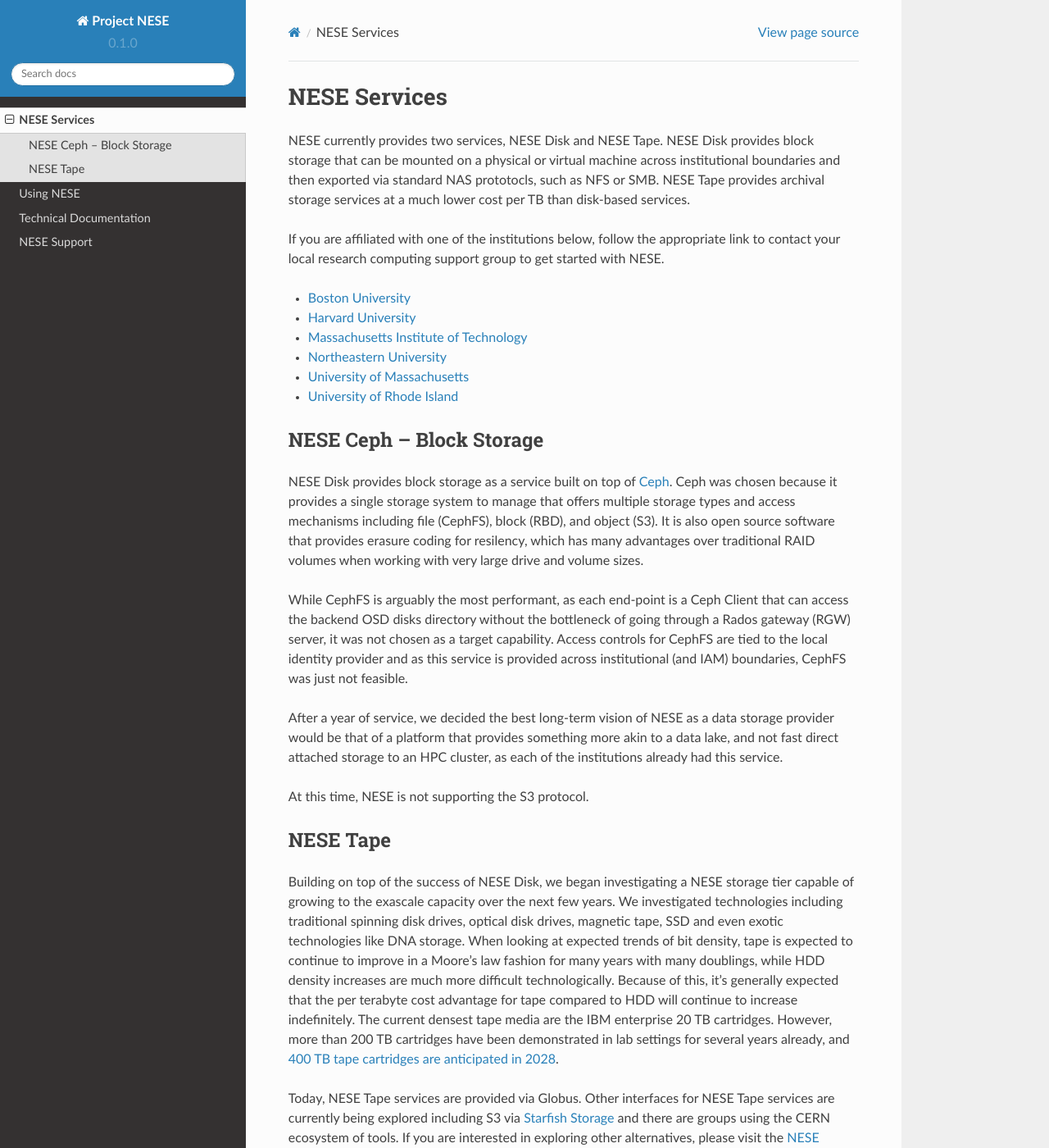
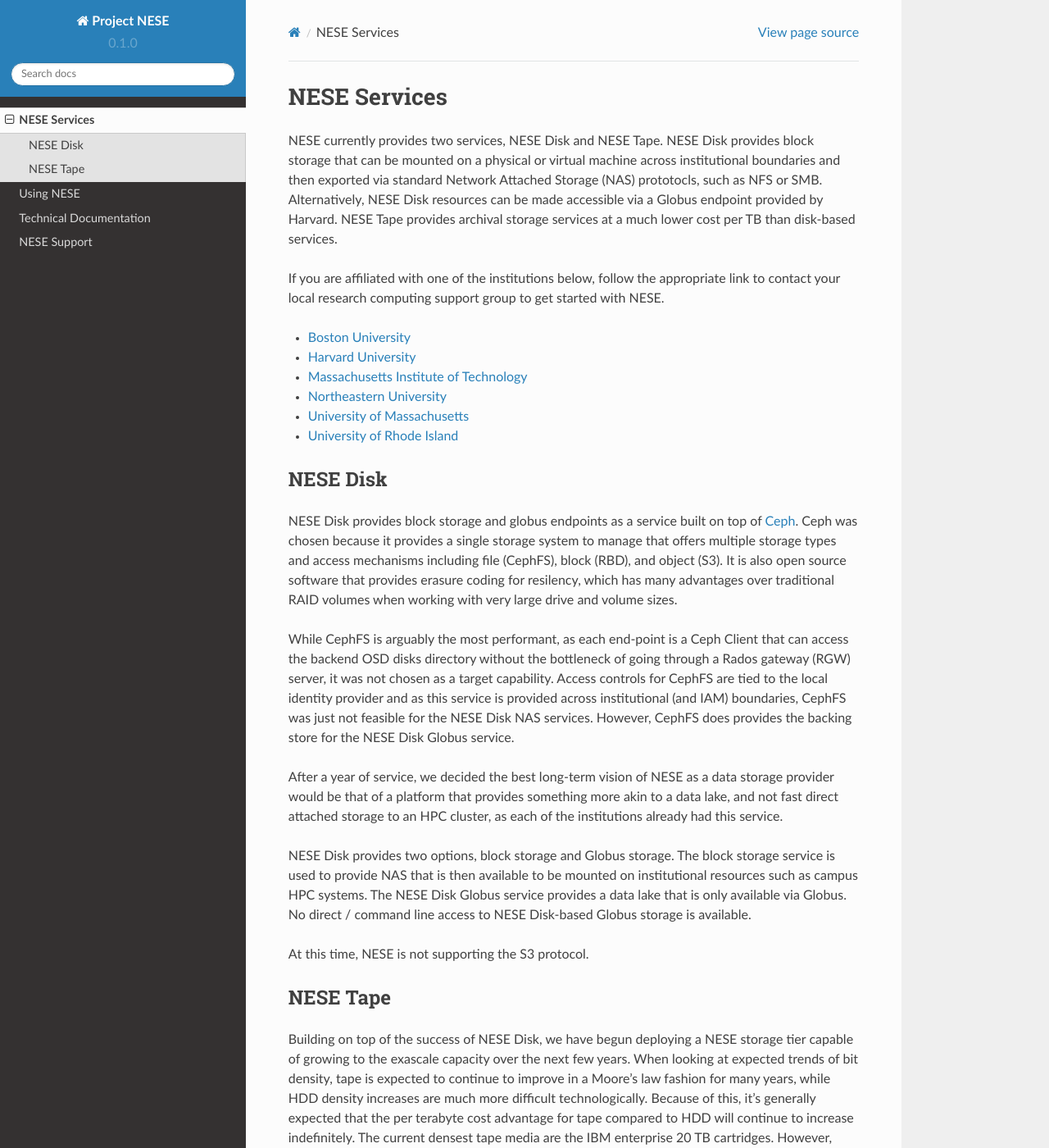
Before and after one commit to mghpcsim/rtd-nese, a Sphinx documentation site: the page built from docs/source/services.rst, in a window 1280 px wide and 1400 px high. Shown: the whole window at 82% size. Built offline with Sphinx 7.4.7 and the Read the Docs theme 2.0.0, drawn with Linux system fonts in a browser that asks for light colours; some of the changed text lies outside the part shown.

Commit message:
updating NESE services to use the new nomenclature and adding NESE Disk globus service info

```diff
--- a/docs/source/services.rst
+++ b/docs/source/services.rst
@@ -1,10 +1,11 @@
 NESE Services
 ==================
 
-NESE currently provides two services, NESE Disk and NESE Tape. NESE Disk provides block storage
-that can be mounted on a physical or virtual machine across institutional boundaries and then
-exported via standard NAS prototocls, such as NFS or SMB. NESE Tape provides archival storage
-services at a much lower cost per TB than disk-based services.
+NESE currently provides two services, NESE Disk and NESE Tape.
+NESE Disk provides block storage that can be mounted on a physical or virtual machine across
+institutional boundaries and then exported via standard Network Attached Storage (NAS) prototocls, such as NFS or SMB.
+Alternatively, NESE Disk resources can be made accessible via a Globus endpoint provided by Harvard.
+NESE Tape provides archival storage services at a much lower cost per TB than disk-based services.
 
 If you are affiliated with one of the institutions below, follow the appropriate link to contact
 your local research computing support group to get started with NESE.
@@ -16,9 +17,9 @@
 * `University of Massachusetts <https://www.umassrc.org/>`_
 * `University of Rhode Island <https://its.uri.edu/research-computing/uri-mghpcc/>`_
 
-NESE Ceph -- Block Storage
--------------------------
-NESE Disk provides block storage as a service built on top of `Ceph <https://ceph.io/>`_.
+NESE Disk
+---------
+NESE Disk provides block storage and globus endpoints as a service built on top of `Ceph <https://ceph.io/>`_.
 Ceph was chosen because it provides a single storage system to manage that offers multiple
 storage types and access mechanisms including file (CephFS), block (RBD), and object (S3).
 It is also open source software that provides erasure coding for resilency, which has many
@@ -28,24 +29,28 @@
 access the backend OSD disks directory without the bottleneck of going through a Rados gateway (RGW)
 server, it was not chosen as a target capability. Access controls for CephFS are tied to the
 local identity provider and as this service is provided across institutional (and IAM) boundaries,
-CephFS was just not feasible.
+CephFS was just not feasible for the NESE Disk NAS services. However, CephFS does provides the backing store
+for the NESE Disk Globus service.
 
 After a year of service, we decided the best long-term vision of NESE as a
 data storage provider would be that of a platform that provides something more akin to
 a data lake, and not fast direct attached storage to an HPC cluster, as each of the
 institutions already had this service.
 
+NESE Disk provides two options, block storage and Globus storage. The block storage service
+is used to provide NAS that is then available to be mounted on institutional resources such as
+campus HPC systems. The NESE Disk Globus service provides a data lake that is only available
+via Globus. No direct / command line access to NESE Disk-based Globus storage is available.
+
 At this time, NESE is not supporting the S3 protocol.
 
 NESE Tape
 ---------
 
-Building on top of the success of NESE Disk, we began investigating a NESE storage tier capable
+Building on top of the success of NESE Disk, we have begun deploying a NESE storage tier capable
 of growing to the exascale capacity over the next few years.
-We investigated technologies including traditional spinning disk drives,
-optical disk drives, magnetic tape, SSD and even exotic technologies like DNA storage.
 When looking at expected trends of bit density, tape is expected to continue to improve in a
-Moore’s law fashion for many years with many doublings, while HDD density increases
+Moore’s law fashion for many years, while HDD density increases
 are much more difficult technologically. Because of this, it’s generally expected that the
 per terabyte cost advantage for tape compared to HDD will continue to increase
 indefinitely. The current densest tape media are the IBM enterprise 20 TB cartridges.
```
